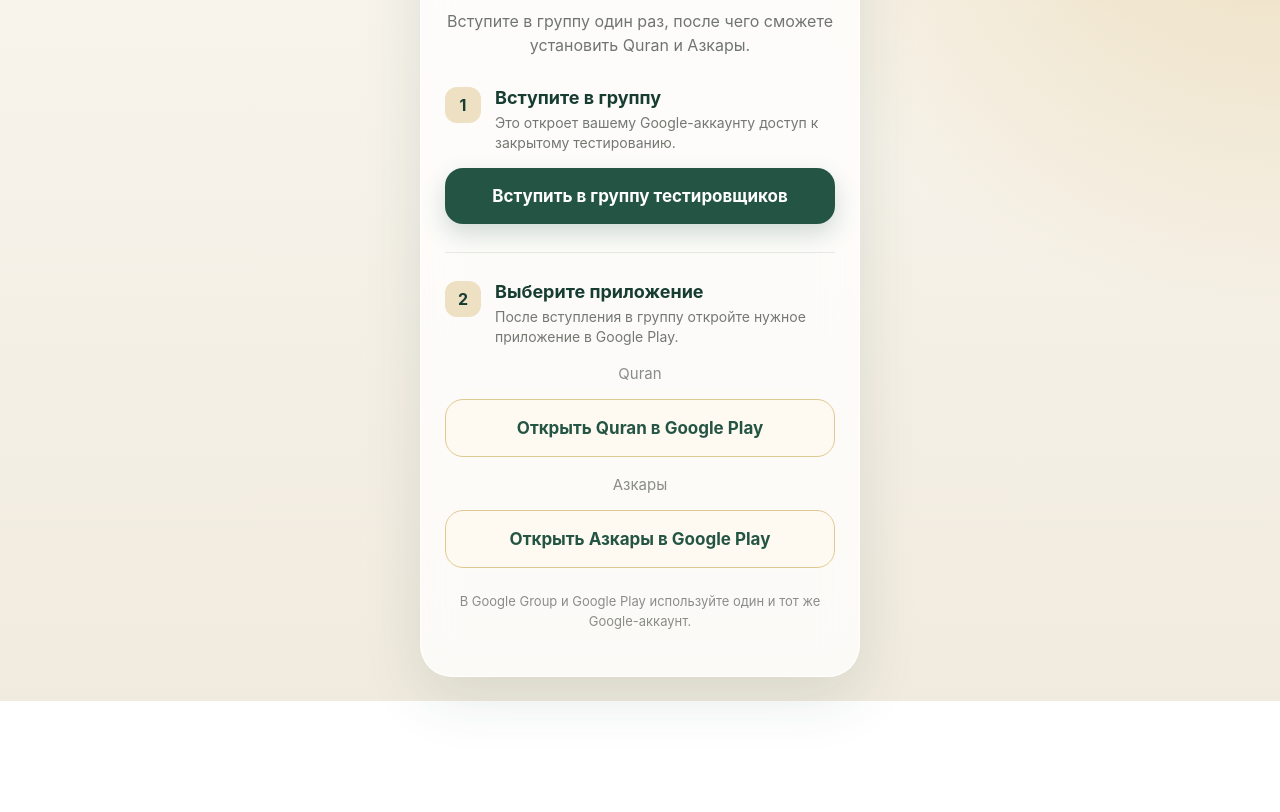
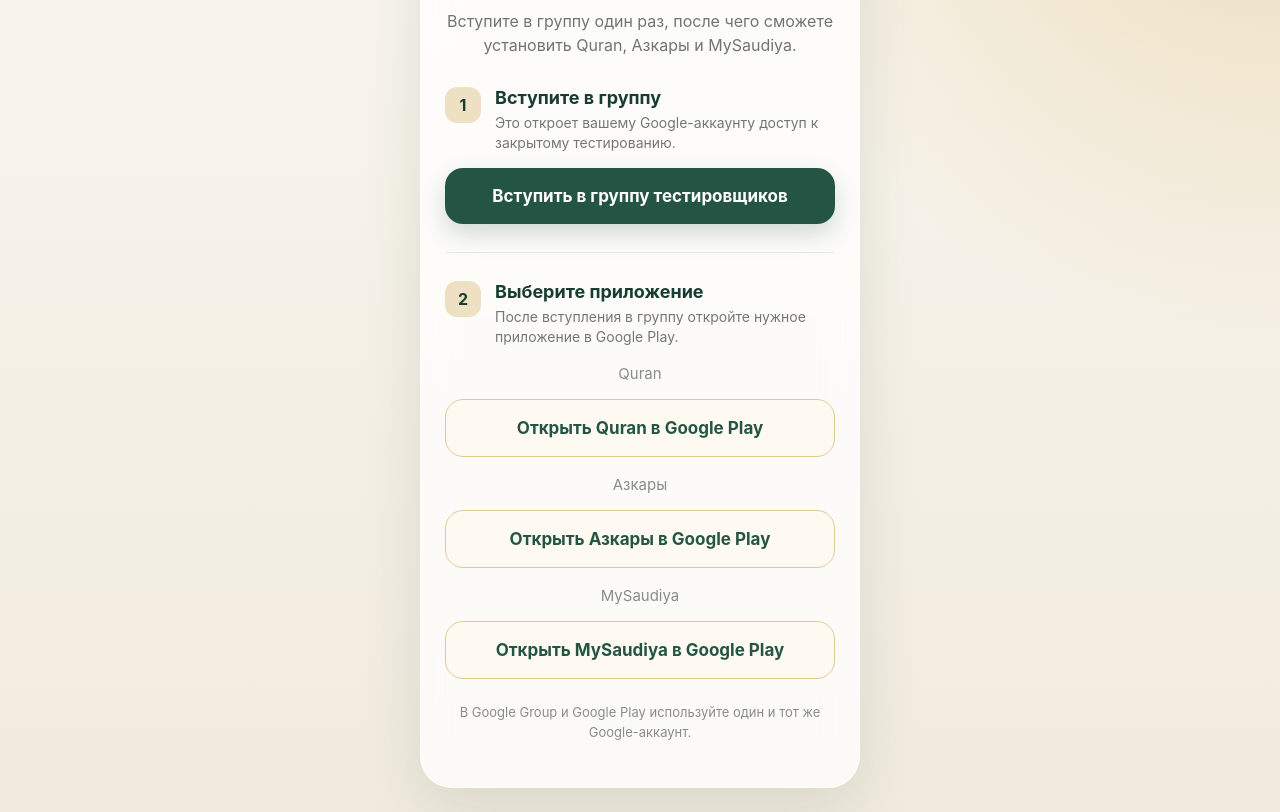
Before and after one commit to mysaudiya/Quran-test, a plain HTML site: page index.html in a window 1280 px wide. Shown: the part 236-1048 px from the top of the page. Before the commit the page ends 937 px from the top, so only its background shows below. Drawn offline with Linux system fonts and the light colour scheme.

Commit message:
Update index.html

```diff
--- a/index.html
+++ b/index.html
@@ -144,7 +144,7 @@
     <h1>Тестирование приложений</h1>
 
     <p class="intro">
-      Вступите в группу один раз, после чего сможете установить Quran и Азкары.
+      Вступите в группу один раз, после чего сможете установить Quran, Азкары и MySaudiya.
     </p>
 
     <div class="step">
@@ -191,6 +191,14 @@
       Открыть Азкары в Google Play
     </a>
 
+    <div class="app-title">MySaudiya</div>
+
+    <a class="app"
+       href="https://play.google.com/store/apps/details?id=com.mysaudiya.app"
+       target="_blank">
+      Открыть MySaudiya в Google Play
+    </a>
+
     <p class="note">
       В Google Group и Google Play используйте один и тот же Google-аккаунт.
     </p>
```
